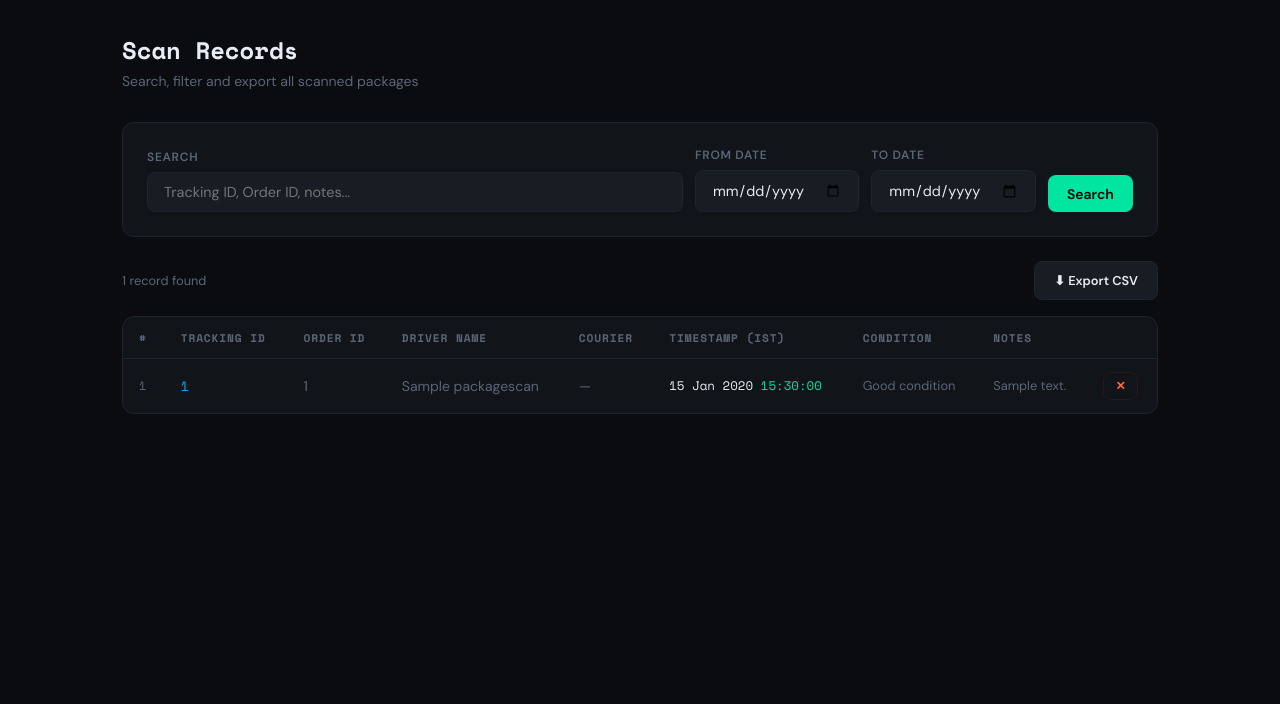
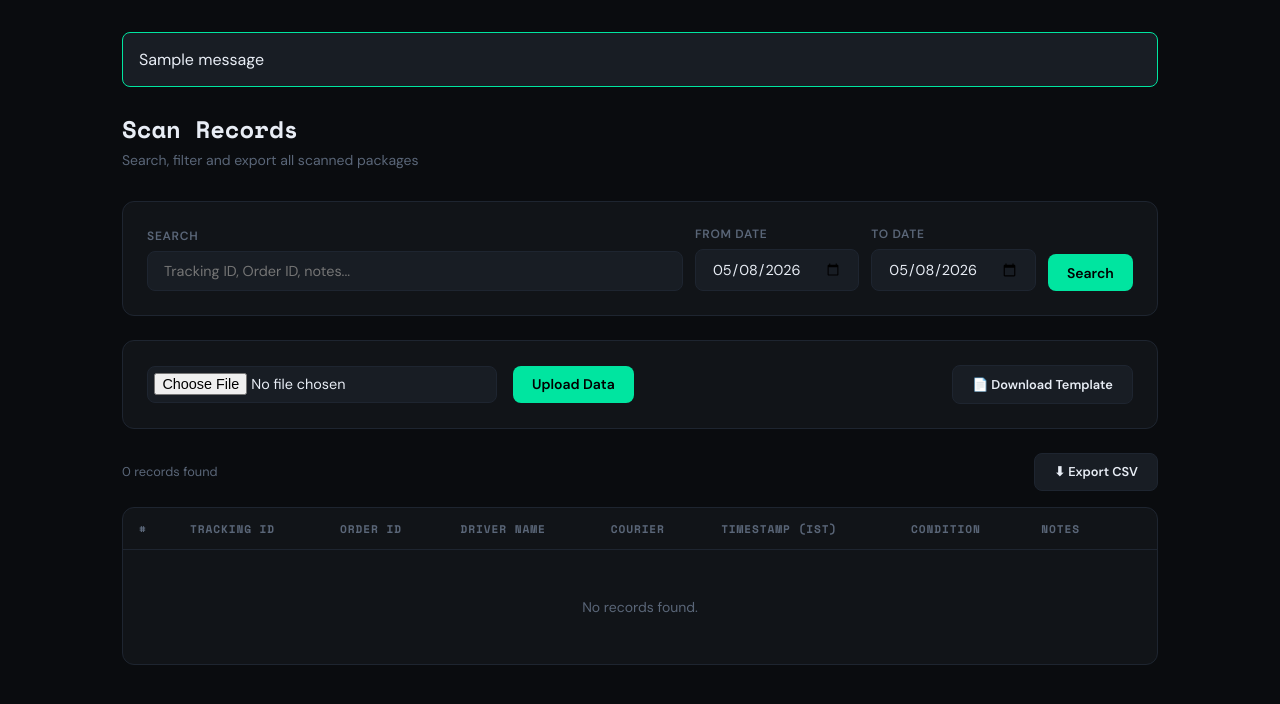
Before and after one commit to varma322/trackguard, a Django app: page /records/ in a window 1280 px wide. Shown: the part 72-776 px from the top of the page. Run offline with Django 5.2, Linux system fonts and the light colour scheme; tables that the repository leaves empty hold one stand-in row (values such as "Sample post"); one stand-in notice (Sample message) is shown.

Commit message:
feat: initialize scanner module and add pandas, numpy, and openpyxl dependencies

```diff
--- a/pyproject.toml
+++ b/pyproject.toml
@@ -7,5 +7,7 @@ requires-python = ">=3.14"
 dependencies = [
     "django>=6.0.5",
     "gunicorn>=26.0.0",
+    "openpyxl>=3.1.5",
+    "pandas>=3.0.2",
     "pillow>=12.2.0",
 ]
--- a/scanner/templates/scanner/base.html
+++ b/scanner/templates/scanner/base.html
@@ -241,6 +241,19 @@
 </nav>
 
 <main>
+{% if messages %}
+  <div style="margin-bottom: 1.5rem;">
+    {% for message in messages %}
+      <div style="padding: 1rem; border-radius: 8px; margin-bottom: 0.5rem;
+                  background: {% if message.tags == 'error' %}var(--warn){% else %}var(--surface2){% endif %};
+                  color: {% if message.tags == 'error' %}#fff{% else %}var(--text){% endif %};
+                  border: 1px solid {% if message.tags == 'error' %}var(--warn){% else %}var(--accent){% endif %};">
+        {{ message }}
+      </div>
+    {% endfor %}
+  </div>
+{% endif %}
+
 {% block content %}{% endblock %}
 </main>
 
--- a/scanner/templates/scanner/records.html
+++ b/scanner/templates/scanner/records.html
@@ -21,6 +21,15 @@
     </div>
     <button type="submit" class="btn btn-primary">Search</button>
   </form>
+</div>
+
+<div class="card" style="display:flex; justify-content:space-between; align-items:center; flex-wrap:wrap; gap:1rem;">
+  <form action="{% url 'upload_data' %}" method="POST" enctype="multipart/form-data" style="display:flex; gap:1rem; align-items:center; flex-wrap:wrap;">
+    {% csrf_token %}
+    <input type="file" name="file" accept=".csv, .xlsx, .xls" required style="width: auto; padding: 0.4rem;">
+    <button type="submit" class="btn btn-primary">Upload Data</button>
+  </form>
+  <a href="{% url 'download_template' %}" class="btn btn-ghost" style="font-size:0.8rem;">📄 Download Template</a>
 </div>
 
 <div style="display:flex; justify-content:space-between; align-items:center; margin-bottom:1rem;">
--- a/scanner/urls.py
+++ b/scanner/urls.py
@@ -6,5 +6,7 @@ urlpatterns = [
     path('scan/', views.scan, name='scan'),
     path('records/', views.records, name='records'),
     path('export/', views.export_csv, name='export_csv'),
+    path('upload/', views.upload_data, name='upload_data'),
+    path('template/', views.download_template, name='download_template'),
     path('delete/<int:pk>/', views.delete_scan, name='delete_scan'),
 ]
--- a/scanner/views.py
+++ b/scanner/views.py
@@ -11,11 +11,14 @@ from django.views.decorators.csrf import csrf_exempt
 from django.utils import timezone
 # pyrefly: ignore [missing-import]
 from django.db.models import Q
+from django.contrib import messages
+import pandas as pd
 from .models import PackageScan
 
 
 def index(request):
-    recent = PackageScan.objects.all()[:20]
+    today = timezone.localdate()
+    recent = PackageScan.objects.filter(scanned_at__date=today)[:20]
     return render(request, 'scanner/index.html', {'recent': recent})
 
 
@@ -50,8 +53,9 @@ def scan(request):
 
 def records(request):
     q = request.GET.get('q', '')
-    date_from = request.GET.get('from', '')
-    date_to = request.GET.get('to', '')
+    today_str = timezone.localdate().strftime('%Y-%m-%d')
+    date_from = request.GET.get('from', today_str)
+    date_to = request.GET.get('to', today_str)
 
     qs = PackageScan.objects.all()
     if q:
@@ -66,8 +70,9 @@ def records(request):
 
 def export_csv(request):
     q = request.GET.get('q', '')
-    date_from = request.GET.get('from', '')
-    date_to = request.GET.get('to', '')
+    today_str = timezone.localdate().strftime('%Y-%m-%d')
+    date_from = request.GET.get('from', today_str)
+    date_to = request.GET.get('to', today_str)
 
     qs = PackageScan.objects.all()
     if q:
@@ -93,3 +98,56 @@ def delete_scan(request, pk):
     if request.method == 'POST':
         PackageScan.objects.filter(pk=pk).delete()
     return redirect('records')
+
+
+def download_template(request):
+    response = HttpResponse(content_type='text/csv')
+    response['Content-Disposition'] = 'attachment; filename="upload_template.csv"'
+    writer = csv.writer(response)
+    writer.writerow(['Tracking ID', 'Order ID', 'Driver Name', 'Courier', 'Condition', 'Notes'])
+    return response
+
+
+def upload_data(request):
+    if request.method == 'POST' and request.FILES.get('file'):
+        uploaded_file = request.FILES['file']
+        file_name = uploaded_file.name.lower()
+
+        try:
+            if file_name.endswith('.csv'):
+                df = pd.read_csv(uploaded_file)
+            elif file_name.endswith('.xlsx') or file_name.endswith('.xls'):
+                df = pd.read_excel(uploaded_file)
+            else:
+                messages.error(request, "Unsupported file format. Please upload CSV or Excel.")
+                return redirect('records')
+
+            # Ensure 'Tracking ID' is in columns
+            if 'Tracking ID' not in df.columns:
+                messages.error(request, "Missing 'Tracking ID' column in the uploaded file.")
+                return redirect('records')
+
+            df = df.fillna('')
+
+            created_count = 0
+            for _, row in df.iterrows():
+                tracking_id = str(row.get('Tracking ID', '')).strip()
+                if not tracking_id:
+                    continue
+
+                PackageScan.objects.create(
+                    tracking_id=tracking_id,
+                    order_id=str(row.get('Order ID', '')).strip(),
+                    driver_name=str(row.get('Driver Name', '')).strip(),
+                    courier=str(row.get('Courier', '')).strip()[:50],
+                    condition=str(row.get('Condition', 'Good condition')).strip()[:50] or 'Good condition',
+                    notes=str(row.get('Notes', '')).strip()[:500]
+                )
+                created_count += 1
+
+            messages.success(request, f"Successfully imported {created_count} records.")
+
+        except Exception as e:
+            messages.error(request, f"Error processing file: {str(e)}")
+
+    return redirect('records')
--- a/trackguard/settings.py
+++ b/trackguard/settings.py
@@ -2,8 +2,8 @@ from pathlib import Path
 
 BASE_DIR = Path(__file__).resolve().parent.parent
 SECRET_KEY = 'trackguard-local-secret-key-change-in-prod'
-DEBUG = False
-ALLOWED_HOSTS = ['orders.mobiuslinq.com']
+DEBUG = True
+ALLOWED_HOSTS = ['orders.mobiuslinq.com', '*', 'localhost', '127.0.0.1']
 
 INSTALLED_APPS = [
     'django.contrib.admin',
```
Also changed, not shown: 1 other file.
